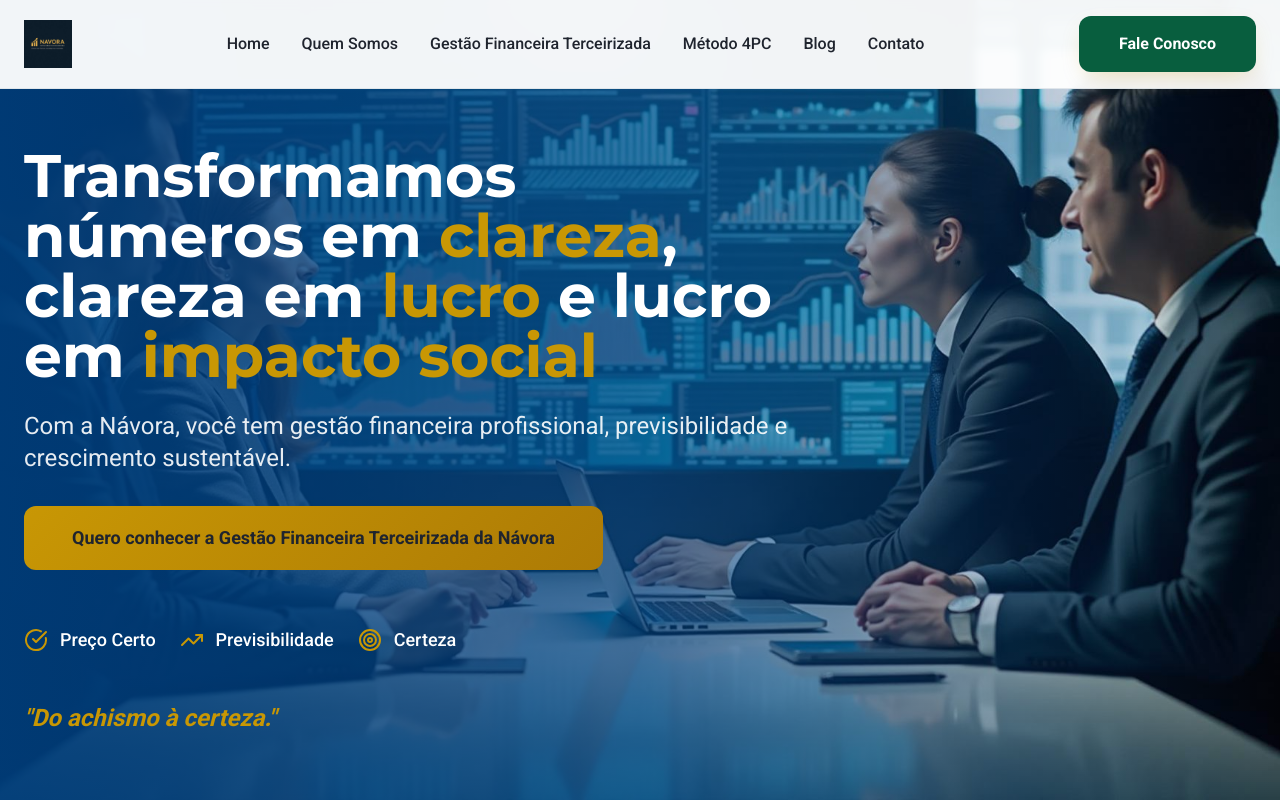
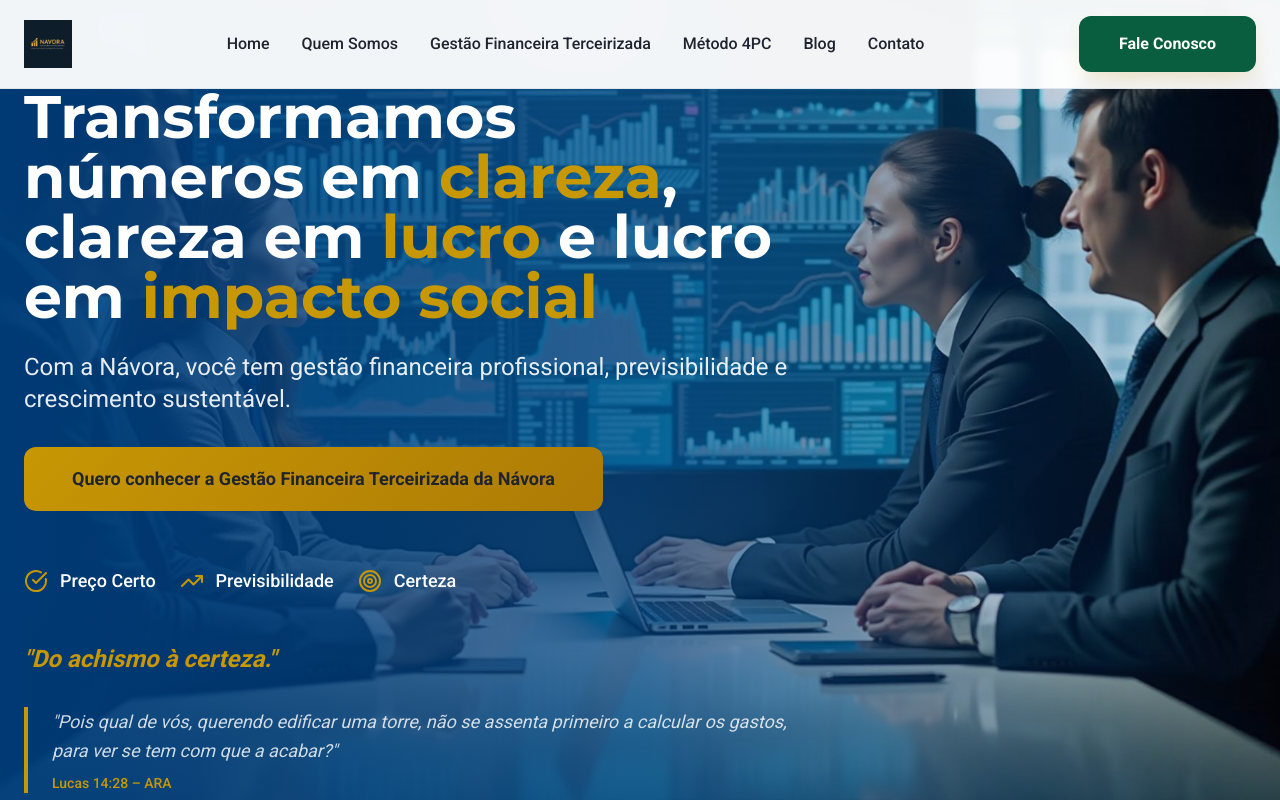
Before and after one commit to advmilva-hash/navora-financial-clarity, a React (Vite) app: page / in a window 1280 px wide. Shown: the top 800 px of the page. Built offline with nearby package versions, Linux system fonts and the light colour scheme; the HTML template or start-up script is replaced by a standard one.

Commit message:
Add Bible verse to Hero

```diff
--- a/src/components/Hero.tsx
+++ b/src/components/Hero.tsx
@@ -57,6 +57,16 @@ const Hero = () => {
               "Do achismo à certeza."
             </p>
           </div>
+
+          {/* Biblical Quote */}
+          <div className="mt-8 border-l-4 border-accent pl-6">
+            <p className="text-lg text-primary-foreground/80 italic leading-relaxed">
+              "Pois qual de vós, querendo edificar uma torre, não se assenta primeiro a calcular os gastos, para ver se tem com que a acabar?"
+            </p>
+            <p className="text-sm text-accent font-medium mt-2">
+              Lucas 14:28 – ARA
+            </p>
+          </div>
         </div>
       </div>
     </section>
```
